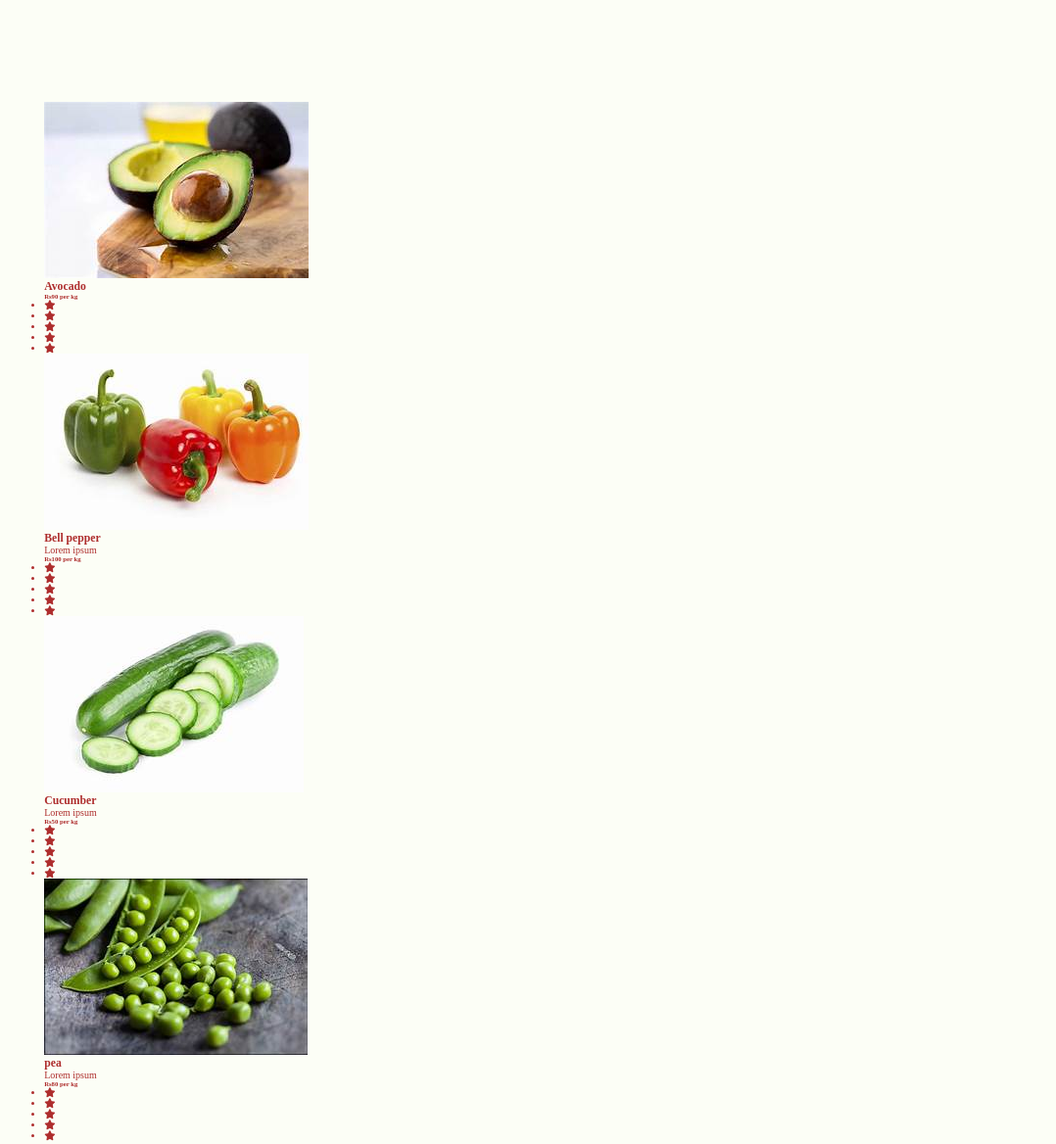
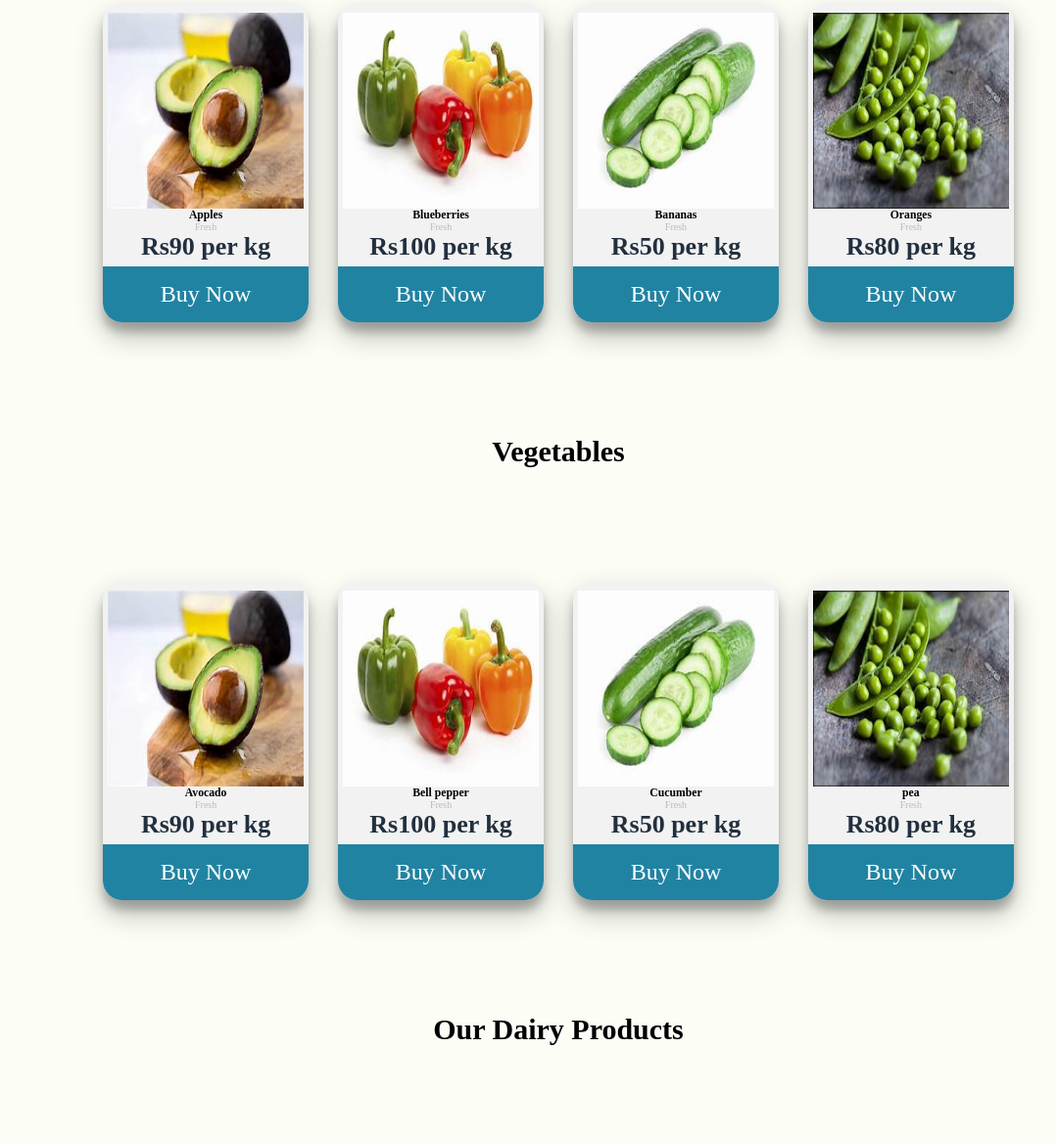
Before and after one commit to Purnima3/VEGIFYY, a plain HTML site: page index.html in a window 1280 px wide. Shown: the part 1323-2491 px from the top of the page at 98% size, without its empty margins (70-1148 px from the left). Drawn offline with nearby package versions, Linux system fonts and the light colour scheme.

Commit message:
added product and fruits section

```diff
--- a/index.html
+++ b/index.html
@@ -57,87 +57,180 @@
   <!-- home section ends here -->
 
   <!-- fruits  -->
+  <h2>Fruits</h2>
   <section  id = "fruit">
-    <div class="container-fluid">
+    <div class="gallary">
+
+      <div class = "ccontent">
+             <img src="vegetables\avocardo.jpg"/>
+             <h3>Apples</h3>
+             <p>Fresh</p>
+             <h6>Rs90 per kg</h6>
+
+
+
+             <button class ="buy">Buy Now</button>
+      </div>
+
+      <div class = "ccontent">
+             <img src="vegetables\bellpepper.jpg"/>
+             <h3>Blueberries</h3>
+             <p>Fresh</p>
+             <h6>Rs100 per kg</h6>
+
+
+
+             <button class ="buy">Buy Now</button>
+      </div>
+
+
+      <div class = "ccontent">
+             <img src="vegetables\cucumber.jpg"/>
+             <h3>Bananas</h3>
+             <p>Fresh</p>
+             <h6>Rs50 per kg</h6>
+
+
+
+             <button class ="buy">Buy Now</button>
+      </div>
+
+
+
+      <div class = "ccontent">
+             <img src="vegetables\pea.jpg"/>
+             <h3>Oranges</h3>
+             <p>Fresh</p>
+             <h6>Rs80 per kg</h6>
+
+
+
+             <button class ="buy" >Buy Now</button>
+      </div>
+
+
 
     </div>
 
+
   </section>
 
+
+
   <!-- vegetables -->
+  <h2>Vegetables</h2>
   <section id="vegetable">
-    <div class="container-fluid">
+    <div class="gallary">
+
+      <div class = "ccontent">
+             <img src="vegetables\avocardo.jpg"/>
+             <h3>Avocado</h3>
+             <p>Fresh</p>
+             <h6>Rs90 per kg</h6>
+
+
+
+             <button class ="buy">Buy Now</button>
+      </div>
+
+      <div class = "ccontent">
+             <img src="vegetables\bellpepper.jpg"/>
+             <h3>Bell pepper</h3>
+             <p>Fresh</p>
+             <h6>Rs100 per kg</h6>
+
+
+
+             <button class ="buy">Buy Now</button>
+      </div>
+
+
+      <div class = "ccontent">
+             <img src="vegetables\cucumber.jpg"/>
+             <h3>Cucumber</h3>
+             <p>Fresh</p>
+             <h6>Rs50 per kg</h6>
+
+
+
+             <button class ="buy">Buy Now</button>
+      </div>
+
+
+
+      <div class = "ccontent">
+             <img src="vegetables\pea.jpg"/>
+             <h3>pea</h3>
+             <p>Fresh</p>
+             <h6>Rs80 per kg</h6>
+
+
+
+             <button class ="buy" >Buy Now</button>
+      </div>
+
+
 
     </div>
+
+
+
 
 
 
   </section>
 
   <!-- Top rated Products  -->
+<h2>Our Dairy Products</h2>
   <section id="product">
+
     <div class="gallary">
-      <div class = "content">
+
+      <div class = "ccontent">
              <img src="vegetables\avocardo.jpg"/>
-             <h3>Avocado</h3>
-             <p></p>
-             <h6>Rs90 per kg</h6>
+             <h3>Butter</h3>
+             <p>Fresh</p>
+             <h6>Rs60 per kg</h6>
 
-             <ul>
-               <li> <i class = "fa fa-star checked"></i> </li>
-               <li> <i class = "fa fa-star checked"></i> </li>
-               <li> <i class = "fa fa-star checked"></i> </li>
-               <li> <i class = "fa fa-star checked"></i> </li>
-               <li> <i class = "fa fa-star "></i> </li>
-             </ul>
+
+
+             <button class ="buy">Buy Now</button>
       </div>
 
-      <div class = "content">
+      <div class = "ccontent">
              <img src="vegetables\bellpepper.jpg"/>
-             <h3>Bell pepper</h3>
-             <p>Lorem ipsum</p>
+             <h3>Ghee</h3>
+             <p>Fresh</p>
              <h6>Rs100 per kg</h6>
 
-             <ul>
-               <li> <i class = "fa fa-star checked"></i> </li>
-               <li> <i class = "fa fa-star checked"></i> </li>
-               <li> <i class = "fa fa-star checked"></i> </li>
-               <li> <i class = "fa fa-star checked"></i> </li>
-               <li> <i class = "fa fa-star "></i> </li>
-             </ul>
+
+
+             <button class ="buy">Buy Now</button>
       </div>
 
 
-      <div class = "content">
+      <div class = "ccontent">
              <img src="vegetables\cucumber.jpg"/>
-             <h3>Cucumber</h3>
-             <p>Lorem ipsum</p>
+             <h3>Milk</h3>
+             <p>Fresh</p>
              <h6>Rs50 per kg</h6>
 
-             <ul>
-               <li> <i class = "fa fa-star checked"></i> </li>
-               <li> <i class = "fa fa-star checked"></i> </li>
-               <li> <i class = "fa fa-star checked"></i> </li>
-               <li> <i class = "fa fa-star checked"></i> </li>
-               <li> <i class = "fa fa-star "></i> </li>
-             </ul>
+
+
+             <button class ="buy">Buy Now</button>
       </div>
 
 
 
-      <div class = "content">
+      <div class = "ccontent">
              <img src="vegetables\pea.jpg"/>
-             <h3>pea</h3>
-             <p>Lorem ipsum</p>
+             <h3>Buttermilk</h3>
+             <p>Fresh</p>
              <h6>Rs80 per kg</h6>
 
-             <ul>
-               <li> <i class = "fa fa-star checked"></i> </li>
-               <li> <i class = "fa fa-star checked"></i> </li>
-               <li> <i class = "fa fa-star checked"></i> </li>
-               <li> <i class = "fa fa-star checked"></i> </li>
-               <li> <i class = "fa fa-star "></i> </li>
-             </ul>
+
+
+             <button class ="buy" >Buy Now</button>
       </div>
 
 
@@ -149,7 +242,7 @@
 
   <!-- Contact us -->
   <section id="info">
-    <div class="container">
+    <div class="contact-container">
    <div style="text-align:center">
      <h2>Contact Us</h2>
      <p> leave us a message:</p>
@@ -184,13 +277,8 @@
   <section class="footer">
 
   </section>
-  <script src="https://code.jquery.com/jquery-3.6.0.min.js"></script>
 
-    <!-- Bootstrap JS -->
-    <script src="https://stackpath.bootstrapcdn.com/bootstrap/4.5.2/js/bootstrap.min.js"></script>
 
-    <!-- Owl Carousel JS -->
-    <script src="https://cdnjs.cloudflare.com/ajax/libs/OwlCarousel2/2.3.4/owl.carousel.min.js"></script>
 
     <script>
 
--- a/styles.css
+++ b/styles.css
@@ -48,7 +48,6 @@ body {
     height: 100%;
     width: 100%;
     background: var(--background);
-    color: var(--color2);
 }
 
 /* section */
@@ -348,3 +347,93 @@ input[type=submit]:hover {
     margin-top: 0;
   }
 }
+
+.contact-container{
+  box-shadow: 0 14px 28px rgba(0,0,0,0.25),0 10px 10px rgba(0,0,0,0.22);
+}
+
+
+/*css for the product cards*/
+
+h2{
+  font-size: 3rem;
+  justify-content: center;
+  text-align: center;
+}
+
+..ccontent h3{
+  text-align: center;
+  font-size: 0;
+  margin:0;
+  padding-top: 10px;
+}
+
+a{
+  text-decoration: none;
+}
+
+
+.gallary{
+  display: flex;
+  flex-wrap:wrap;
+  width:100%;
+  justify-content: center;
+  margin: 50px 0;
+}
+
+.ccontent{
+  width: 20%;
+  margin: 15px;
+  box-sizing: border-box;
+  float: left;
+  text-align: center;
+  border-radius: 20px;
+  cursor:pointer;
+  padding-top: 10px;
+  box-shadow: 0 14px 28px rgba(0,0,0,0.25),0 10px 10px rgba(0,0,0,0.22);
+  transition: .4s;
+  background: #f2f2f2;
+}
+
+.ccontent:hover{
+  box-shadow: 0 3px 6px rgba(0,0,0,0.16),0 3px 6px rgba(0,0,0,0.23);
+  transform: translate(0px , -8px);
+}
+
+.ccontent img{
+  width: 200px;
+  height: 200px;
+  text-align: center;
+  margin:auto;
+  display: block;
+}
+
+.ccontent p{
+  text-align: center;
+  color:#b2bec3;
+  padding-top: 0 8px;
+}
+.ccontent h6{
+  font-size: 26px;
+  text-align: center;
+  color: #222f3e;
+  margin: 0;
+}
+
+.ccontent button{
+  text-align: center;
+  font-size: 24px;
+  color:#fff;
+  width: 100%;
+  padding:15px;
+  border:0;
+  outline:none;
+  cursor: pointer;
+  margin-top: 5px;
+  border-bottom-right-radius:20px;
+  border-bottom-left-radius: 20px;
+}
+
+.buy{
+  background: #2183a2;
+}
```
